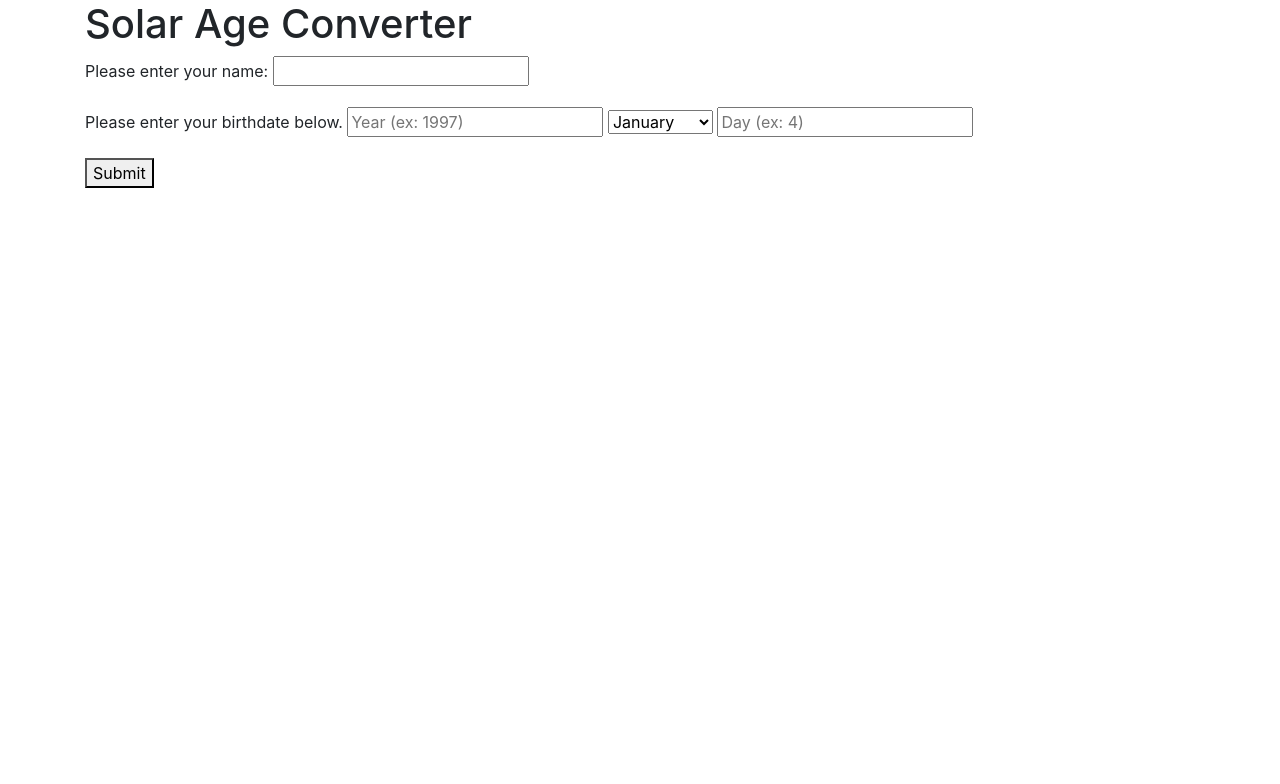
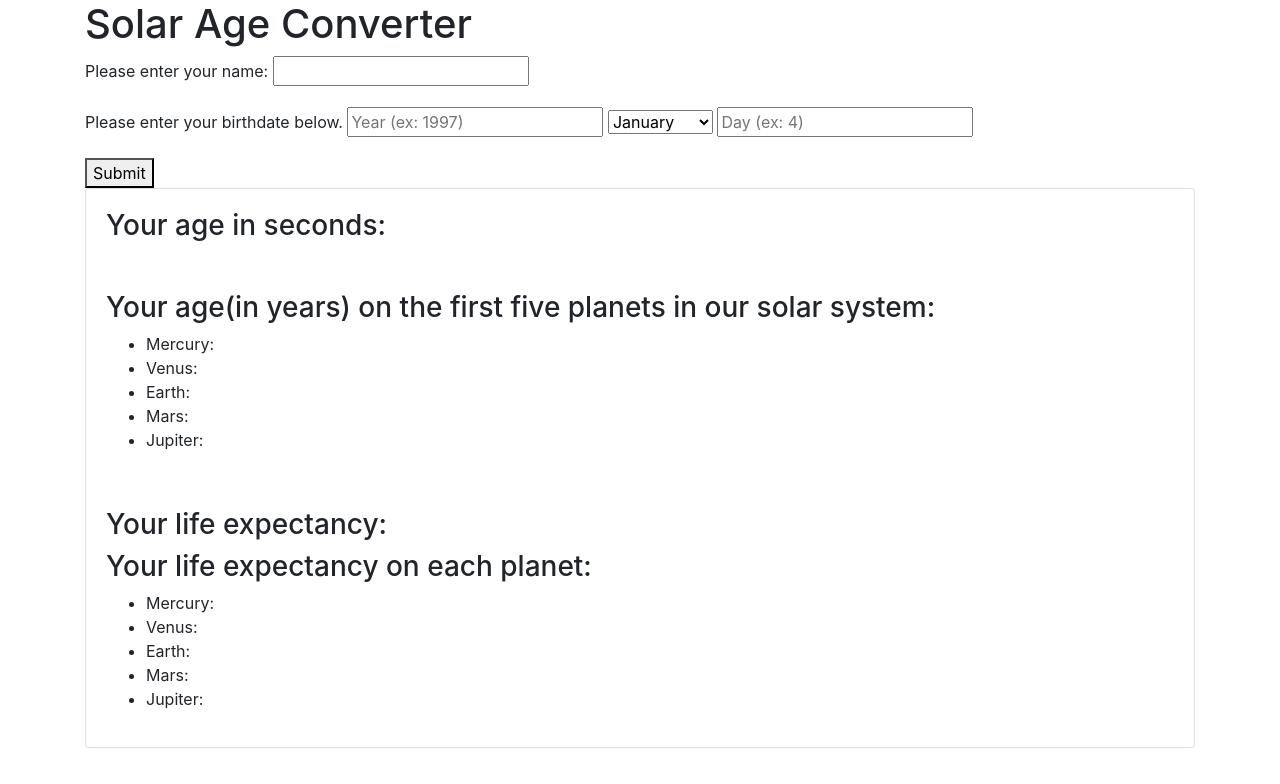
Before and after one commit to K-Banks/solar_age_converter, a website built with webpack: page src/index.html in a window 1280 px wide. Built offline with nearby package versions, Linux system fonts and the light colour scheme.

Commit message:
Add instance of new User object, add currentDate functionality, html formatting for outputs

```diff
--- a/src/index.html
+++ b/src/index.html
@@ -31,6 +31,32 @@
     </div>
     <button type="submit" class="button">Submit</button>
     </form>
+    <div class="card">
+      <div class="card-body">
+        <h3>Your age in seconds: </h3><span id="secondOutput"></span>
+      </div>
+      <div class="card-body">
+        <h3>Your age(in years) on the first five planets in our solar system:</h3>
+        <ul>
+          <li>Mercury: <span id = "mercuryAgeOutput"></span></li>
+          <li>Venus: <span id = "venusAgeOutput"></span></li>
+          <li>Earth: <span id = "earthAgeOutput"></span></li>
+          <li>Mars: <span id = "marsAgeOutput"></span></li>
+          <li>Jupiter: <span id = "jupiterAgeOutput"></span></li>
+        </ul>
+      </div>
+      <div class="card-body">
+        <h3>Your life expectancy: <span id = "expectancyOutput"></span></h3>
+        <h3>Your life expectancy on each planet:</h3>
+        <ul>
+          <li>Mercury: <span id = "mercuryExpectancyOutput"></span></li>
+          <li>Venus: <span id = "venusExpectancyOutput"></span></li>
+          <li>Earth: <span id = "earthExpectancyOutput"></span></li>
+          <li>Mars: <span id = "marsExpectancyOutput"></span></li>
+          <li>Jupiter: <span id = "jupiterExpectancyOutput"></span></li>
+        </ul>
+      </div>
+    </div>
   </div>
 </body>
 </html>
--- a/src/main.js
+++ b/src/main.js
@@ -7,10 +7,12 @@ import {Age} from './age.js';
 $(document).ready(function() {
   $("form#userSubmit").submit(function(event) {
     event.preventDefault();
+    let currentDate = new Date(Date.now());
     let userName = $("input#userName").val();
     let userYear = $("input#userYear").val();
     let userMonth = $("select#userMonth").val();
     let userDay = $("input#userDay").val();
     let newUser = new User(userName, userYear, userMonth, userDay);
+
   });
 });
--- a/src/user.js
+++ b/src/user.js
@@ -5,6 +5,7 @@ class User {
     this.birthYear = birthYear;
     this.birthMonth = birthMonth;
     this.birthDay = birthDay;
+    this.date = new Date(this.birthYear, this.birthMonth, this.birthDay);
   }
 
 }
```
